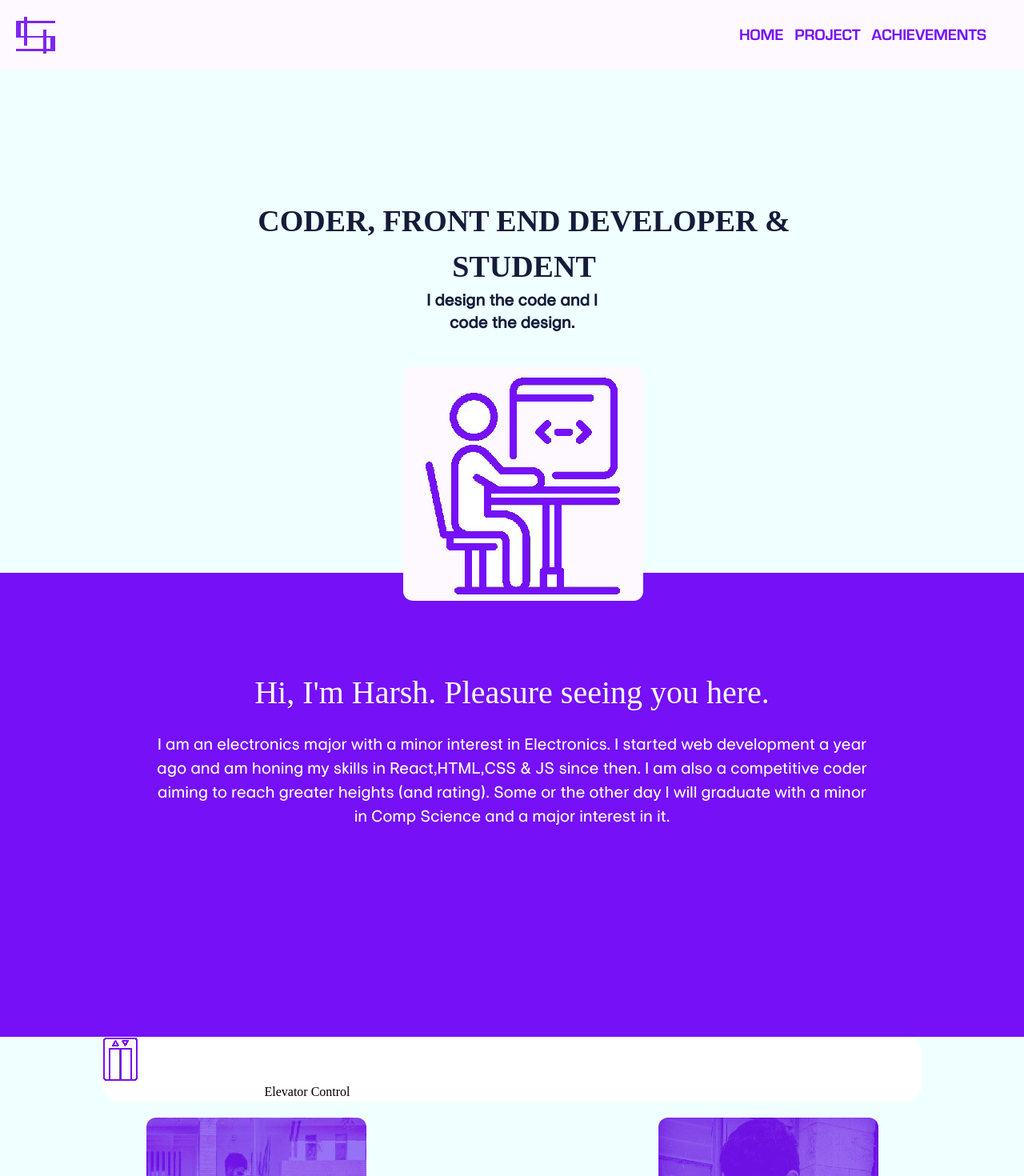
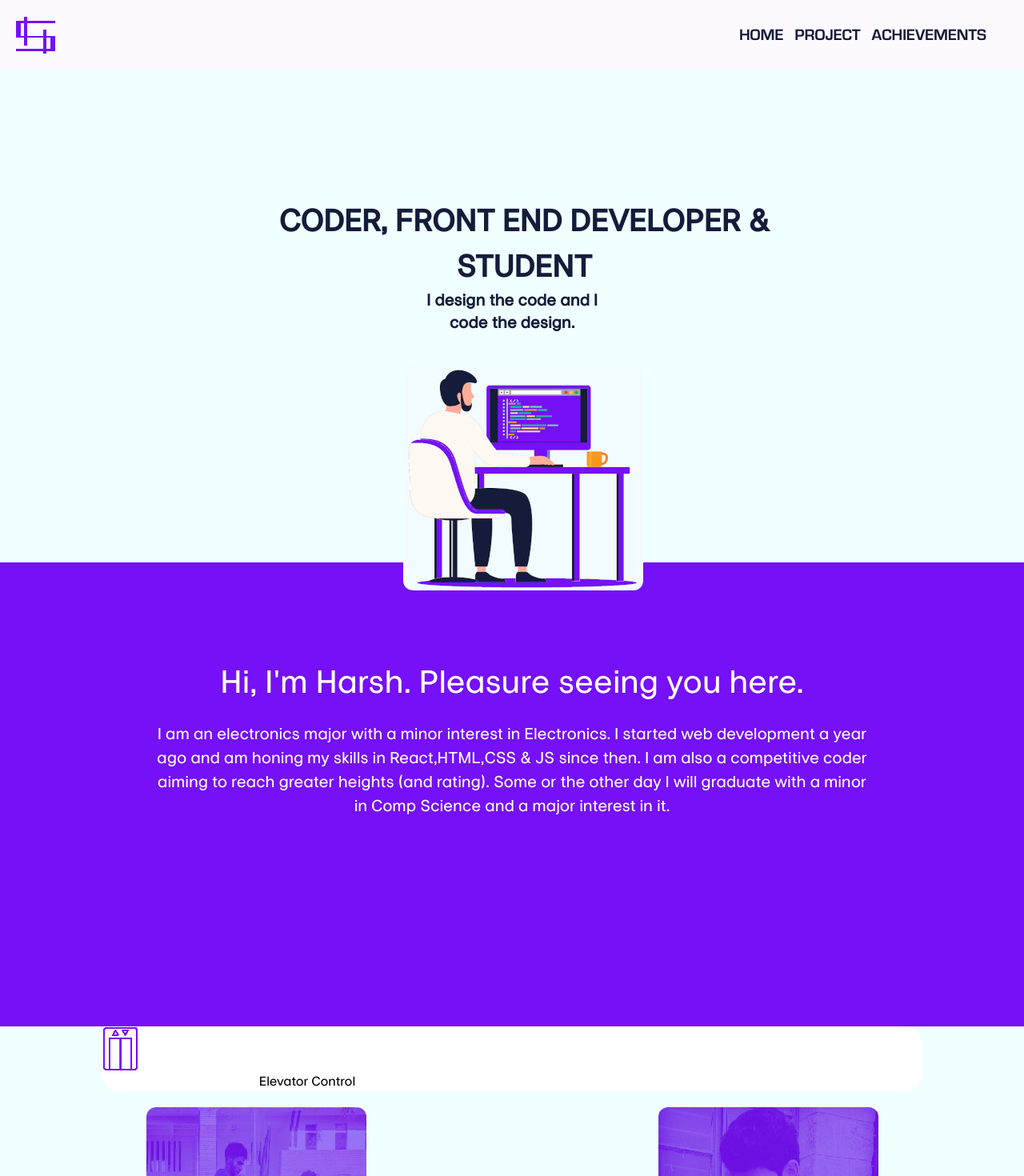
Before and after one commit to ShandilyaHarsh/portfolio, a React (Create React App) app: page /home in a window 1280 px wide. Shown: the top 1470 px of the page at 80% size. Built offline with nearby package versions, Linux system fonts and the light colour scheme; a web font is replaced by a local one.

Commit message:
landing page image changed

```diff
--- a/src/components/CSS/home.css
+++ b/src/components/CSS/home.css
@@ -4,7 +4,7 @@
 }
 
 .headingi{
-    font-family: Eurostile Bold;
+    font-family: EuropaN;
     font-size: 38px;
     color:#141c3a;
     font-weight: bolder;
@@ -27,7 +27,7 @@
 
 }
 .whites h3{
-    font-family:Eurostile Bold;
+    font-family:EuropaN;
 }
 
 
@@ -42,7 +42,7 @@
 .purplec h1{
     padding-top: 120px;
     padding-bottom:20px;
-    font-family:Eurostile Bold;
+    font-family:EuropaN;
     width:100%;
     margin:auto;
     text-align:center;
--- a/src/components/CSS/navbar.css
+++ b/src/components/CSS/navbar.css
@@ -1,6 +1,6 @@
 .navb{
     background-color:#fdf9fe;
-    color:#7610f7;
+    color:#141c3a;
     font-family:EurostileBold;
 
 }
--- a/src/components/jsx/navbar.jsx
+++ b/src/components/jsx/navbar.jsx
@@ -14,7 +14,7 @@ function Navbar(){
 
     return(<nav className="flex items-center navb  pd-10">
     <Link to="/home">
-    <img src={Logo} alt="logo" className="p-5 animate-pulse"></img>
+    <img src={Logo} alt="logo" className="p-5"></img>
     </Link>
     <button type="button" className="block md:hidden absolute right-6" onClick={handleClick}>
     <svg className="h-6 w-6 fill-current" xmlns="http://www.w3.org/2000/svg" viewBox="0 0 24 24">
```
Also changed, not shown: src/images/home.jpg.
